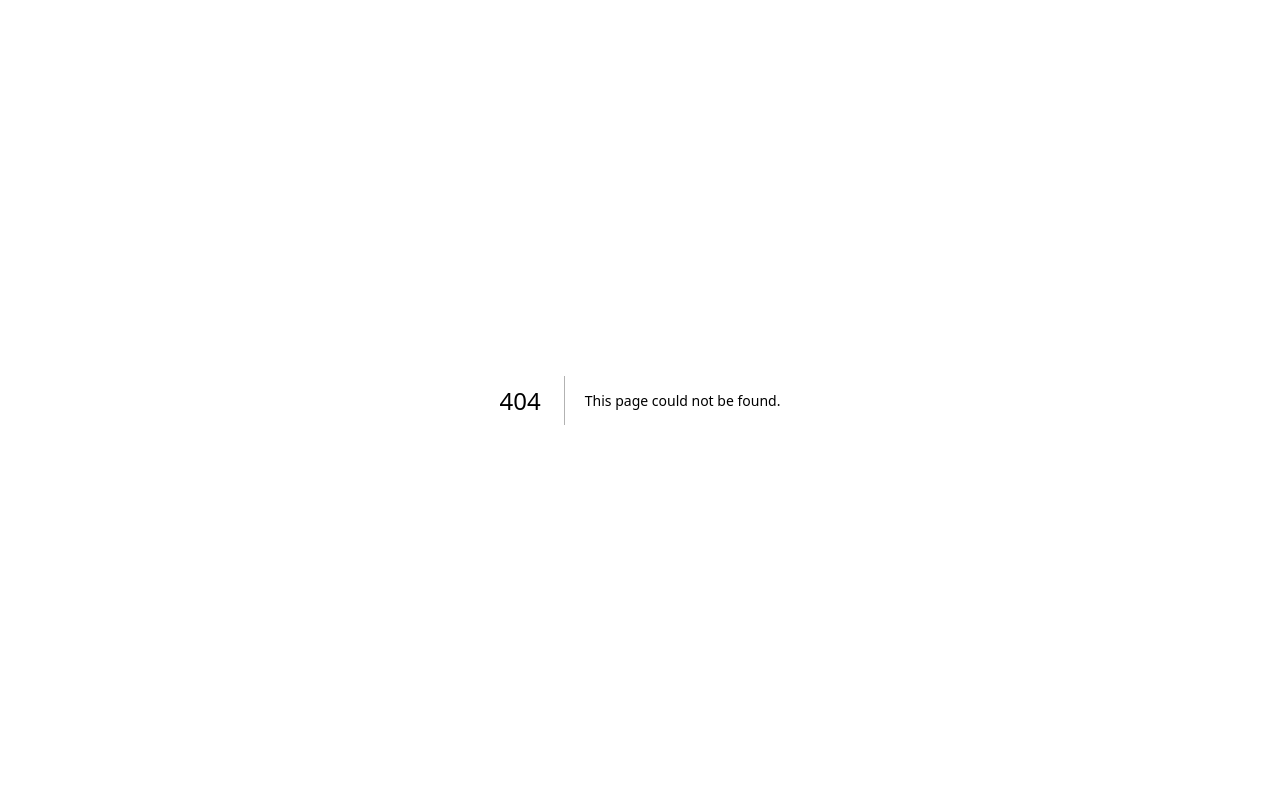
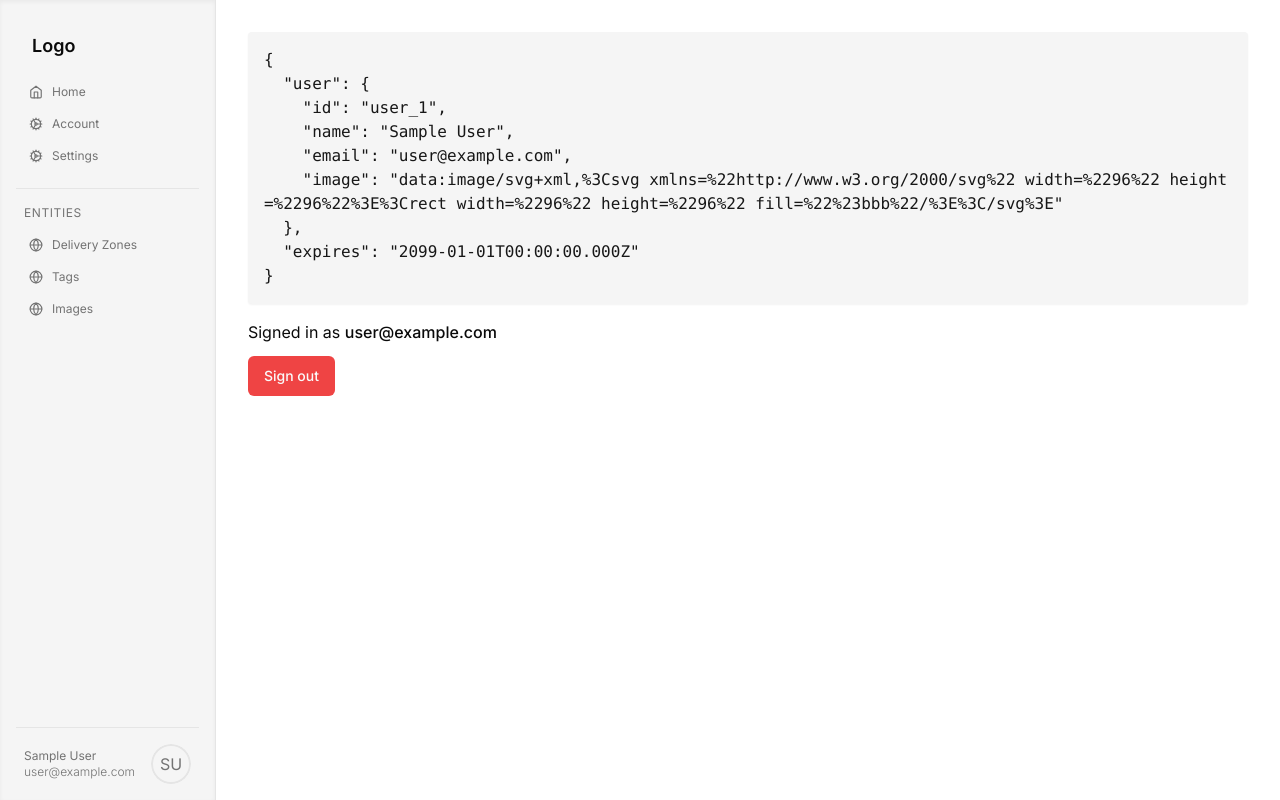
Before and after one commit to akuya-ekorot/wrapped, a Next.js app: page /admin in a window 1280 px wide. Before the commit this address had no page. Built offline with nearby package versions, Linux system fonts and the light colour scheme; no server answers; sample sign-in values are in the browser's storage.

Commit message:
move account page resources

```diff
--- /dev/null
+++ b/app/(app)/admin/page.tsx
@@ -0,0 +1,16 @@
+import SignIn from '@/components/auth/SignIn';
+import { getUserAuth } from '@/lib/auth/utils';
+
+export default async function Home() {
+  const { session } = await getUserAuth();
+  return (
+    <main className="space-y-4">
+      {session ? (
+        <pre className="bg-secondary p-4 rounded-sm shadow-sm text-secondary-foreground break-all whitespace-break-spaces">
+          {JSON.stringify(session, null, 2)}
+        </pre>
+      ) : null}
+      <SignIn />
+    </main>
+  );
+}
```
Also changed, not shown: app/(app)/admin/account/AccountCard.tsx (renamed from app/(app)/account/AccountCard.tsx), app/(app)/admin/account/UpdateEmailCard.tsx (renamed from app/(app)/account/UpdateEmailCard.tsx), app/(app)/admin/account/UpdateNameCard.tsx (renamed from app/(app)/account/UpdateNameCard.tsx), app/(app)/admin/account/UserSettings.tsx (renamed from app/(app)/account/UserSettings.tsx), app/(app)/admin/account/page.tsx (renamed from app/(app)/account/page.tsx).
